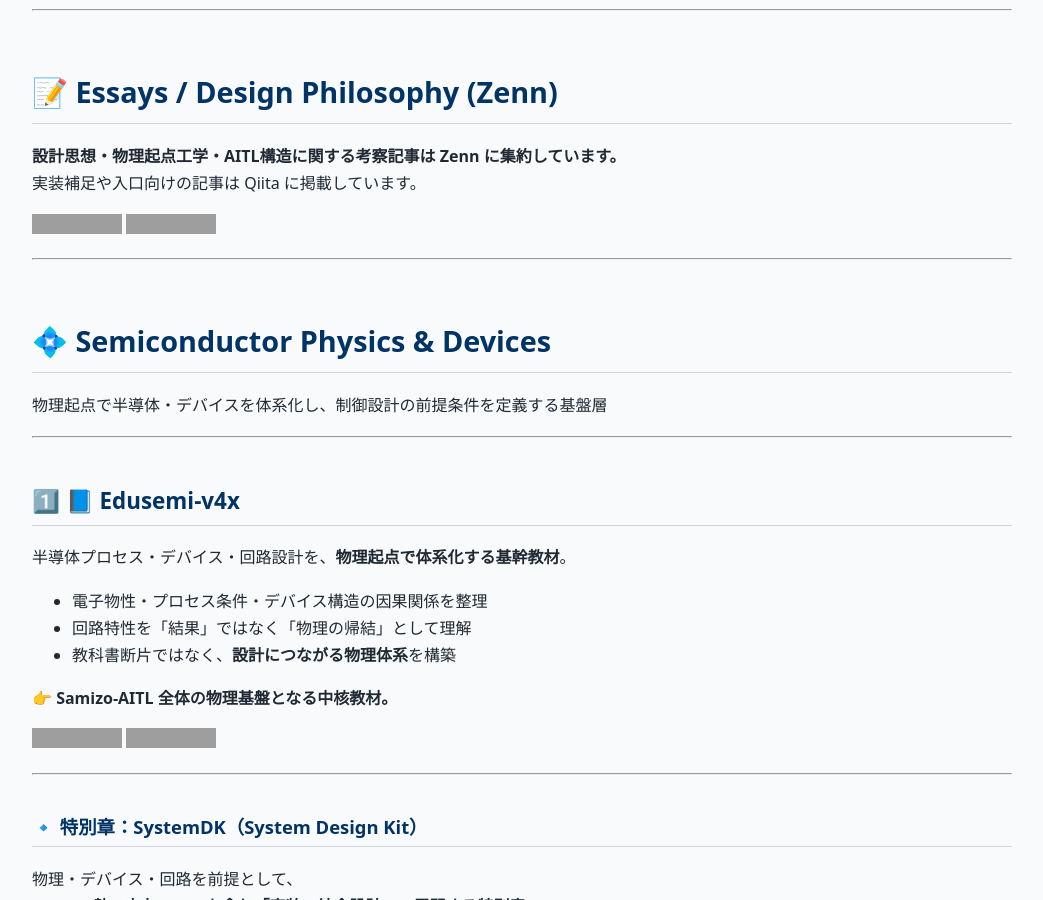
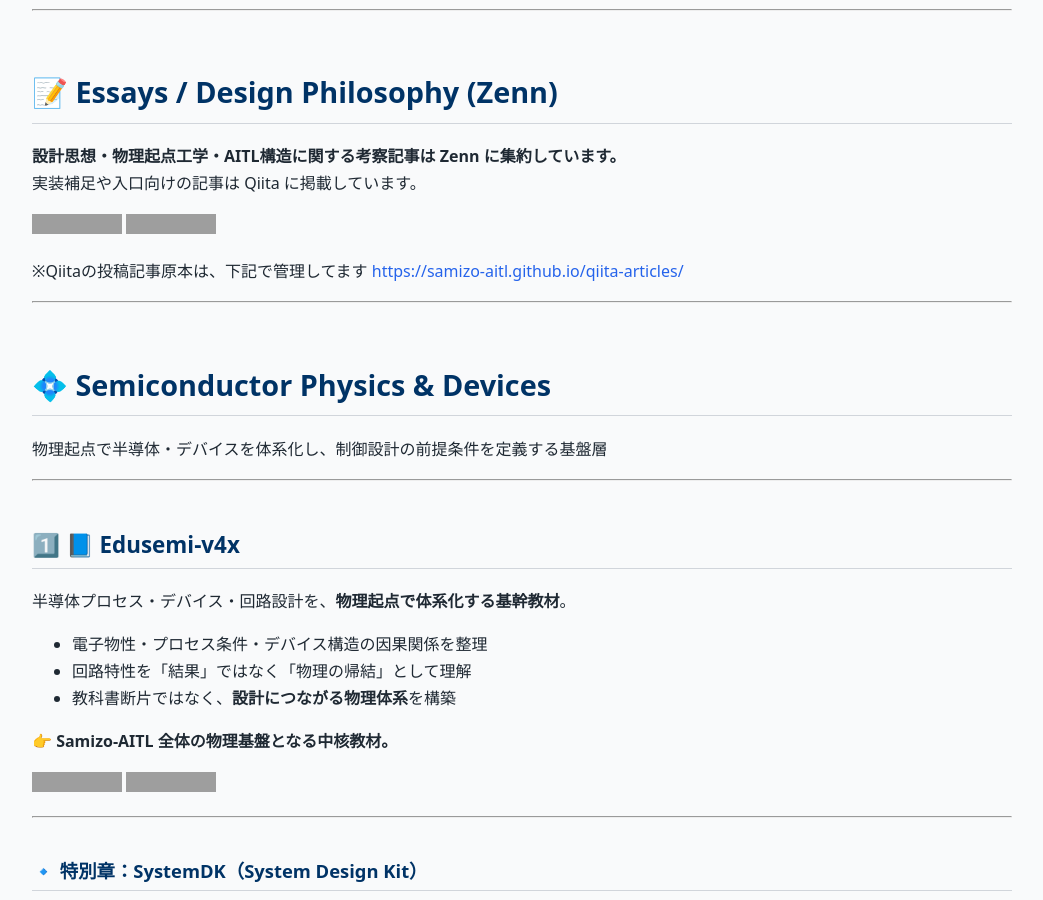
Before and after one commit to Samizo-AITL/Samizo-AITL.github.io, a Jekyll site: the page built from portal/index.md, in a window 1280 px wide and 900 px high, scrolled down 3568 px, cut to the strip 0-900 px from the top of the window. Shown: the whole strip, without its empty margins (118-1161 px from the left). Built offline with Jekyll 4.4.1, drawn with Linux system fonts in a browser that asks for light colours; our own code applies the rules of GitHub Pages for plain Markdown files; grey boxes are pictures that could not be loaded.

Commit message:
Update index.md

```diff
--- a/portal/index.md
+++ b/portal/index.md
@@ -148,6 +148,9 @@
 
 [![Zenn Articles](https://img.shields.io/badge/Zenn-Articles-blue?logo=zenn)](https://zenn.dev/samizo_aitl)
 [![Qiita](https://img.shields.io/badge/Qiita-Articles-lightgrey?logo=qiita)](https://qiita.com/ctrl_bug)
+
+※Qiitaの投稿記事原本は、下記で管理してます
+[https://samizo-aitl.github.io/qiita-articles/](https://samizo-aitl.github.io/qiita-articles/)
 
 ---
 
```
